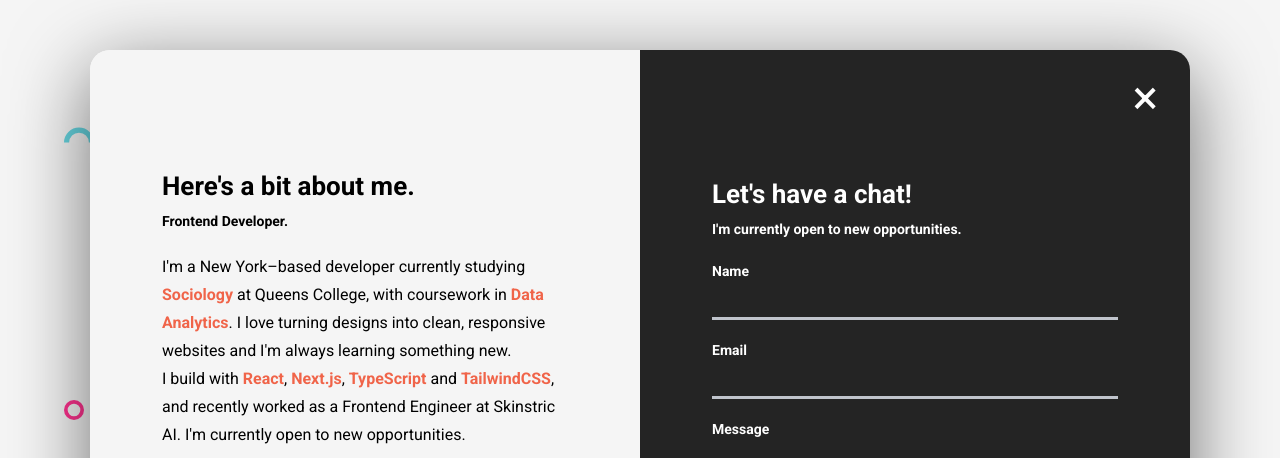
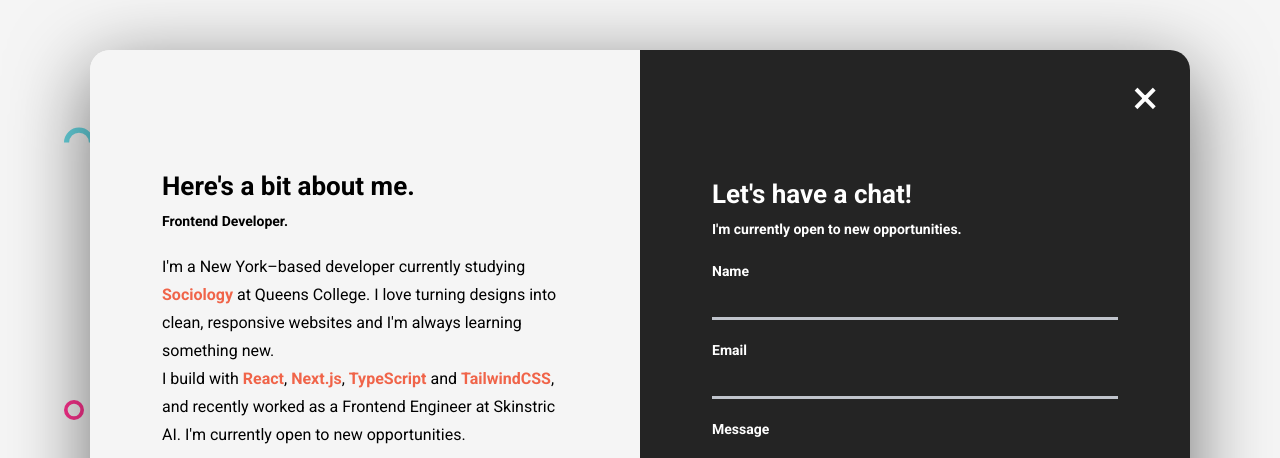
Before and after one commit to Purpuratus/portfolio, a plain HTML site: page index.html in a window 1280 px wide. Both pictures are taken after a click on the element "about me". Shown: the top 458 px of the page. Drawn offline with nearby package versions, Linux system fonts and the light colour scheme.

Commit message:
Education: Sociology

```diff
--- a/index.html
+++ b/index.html
@@ -94,7 +94,7 @@
         <!-- EDIT: write your own "about me" here -->
         <p class="modal__para">
           I'm a New York&ndash;based developer currently studying <b class="orange">Sociology</b> at Queens
-          College, with coursework in <b class="orange">Data Analytics</b>. I love turning designs into clean, responsive websites and I'm always learning something new.
+          College. I love turning designs into clean, responsive websites and I'm always learning something new.
           <br>
           I build with <b class="orange">React</b>, <b class="orange">Next.js</b>, <b class="orange">TypeScript</b> and <b class="orange">TailwindCSS</b>, and recently worked as a Frontend Engineer at Skinstric AI. I'm currently open to new opportunities.
         </p>
```
Also changed, not shown: 1 other file.
